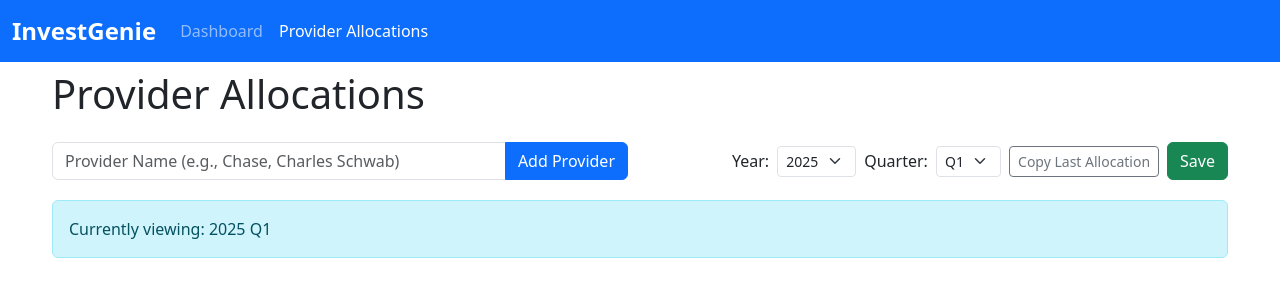
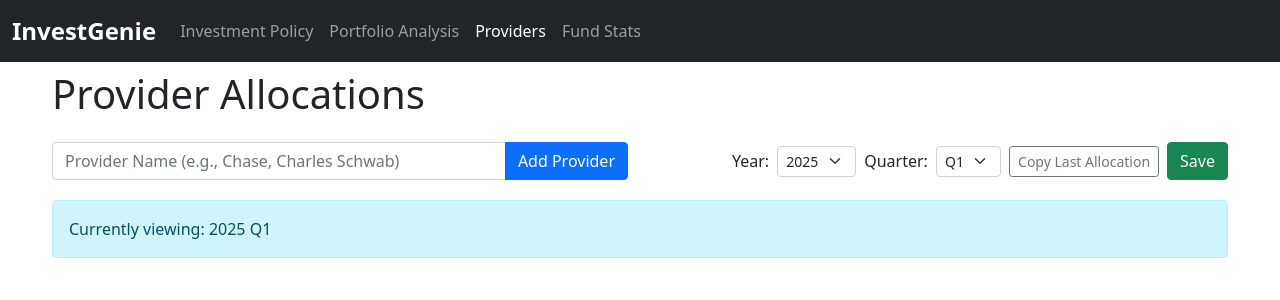
Before and after one commit to DasDominus/InvestGenie, a Flask app: page /providers in a window 1280 px wide. Shown: the top 300 px of the page. Run offline with Flask 3, Linux system fonts and the light colour scheme; data that the repository does not hold is empty.

Commit message:
[bug] Fix nav

```diff
--- a/templates/providers.html
+++ b/templates/providers.html
@@ -4,7 +4,7 @@
     <meta charset="UTF-8">
     <meta name="viewport" content="width=device-width, initial-scale=1.0">
     <title>InvestGenie - Provider Allocations</title>
-    <link href="https://cdn.jsdelivr.net/npm/bootstrap@5.3.0-alpha1/dist/css/bootstrap.min.css" rel="stylesheet">
+    <link href="https://cdn.jsdelivr.net/npm/bootstrap@5.1.0/dist/css/bootstrap.min.css" rel="stylesheet">
     <style>
         body {
             padding-top: 70px; /* Added padding for fixed navbar */
@@ -47,7 +47,7 @@
 </head>
 <body>
     <!-- Navigation Bar -->
-    <nav class="navbar navbar-expand-lg navbar-dark bg-primary fixed-top">
+    <nav class="navbar navbar-expand-lg navbar-dark bg-dark fixed-top">
         <div class="container-fluid">
             <a class="navbar-brand" href="/">InvestGenie</a>
             <button class="navbar-toggler" type="button" data-bs-toggle="collapse" data-bs-target="#navbarNav"
@@ -57,10 +57,16 @@
             <div class="collapse navbar-collapse" id="navbarNav">
                 <ul class="navbar-nav">
                     <li class="nav-item">
-                        <a class="nav-link" href="/">Dashboard</a>
+                        <a class="nav-link" href="/">Investment Policy</a>
                     </li>
                     <li class="nav-item">
-                        <a class="nav-link active" aria-current="page" href="/providers">Provider Allocations</a>
+                        <a class="nav-link" href="/dashboard">Portfolio Analysis</a>
+                    </li>
+                    <li class="nav-item">
+                        <a class="nav-link active" aria-current="page" href="/providers">Providers</a>
+                    </li>
+                    <li class="nav-item">
+                        <a class="nav-link" href="/fund_stats">Fund Stats</a>
                     </li>
                 </ul>
             </div>
@@ -265,7 +271,7 @@
         </template>
 
         <!-- JavaScript -->
-        <script src="https://cdn.jsdelivr.net/npm/bootstrap@5.3.0-alpha1/dist/js/bootstrap.bundle.min.js"></script>
+        <script src="https://cdn.jsdelivr.net/npm/bootstrap@5.1.0/dist/js/bootstrap.bundle.min.js"></script>
         <script>
             // Provider management
             let providers = [];
```
Also changed, not shown: templates/dashboard.html (+12 -3 lines).
